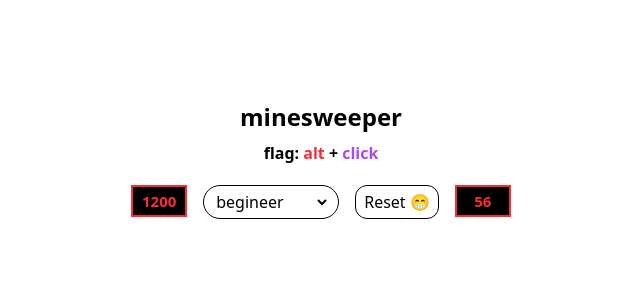
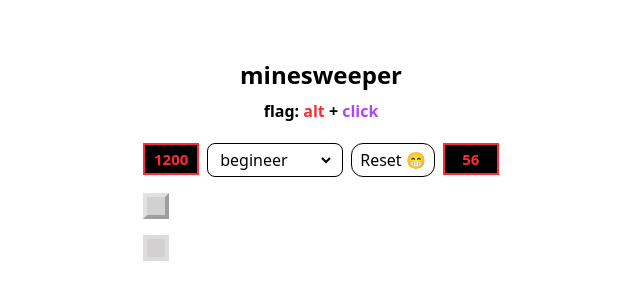
Before and after one commit to 4ssh1/mine-sweeper, a React (Vite) app: page / in a window 1280 px wide. Shown: the part 240-540 px from the top of the page, without its empty margins (319-959 px from the left). Built offline with nearby package versions, Linux system fonts and the light colour scheme.

Commit message:
added style for empty and closed cell

```diff
--- a/src/App.tsx
+++ b/src/App.tsx
@@ -1,10 +1,18 @@
+import  ClosedCell from "./components/header/grid/ClosedCell"
+import EmptyCell from "./components/header/grid/EmptyCell"
 import Info from "./components/header/Info"
 
 function App() {
 
   return (
     <>
-      <Info />
+      <div className="flex h-screen justify-center items-center">
+        <div>
+          <Info />
+          <ClosedCell />
+          <EmptyCell />
+        </div>
+      </div>
     </>
   )
 }
--- a/src/components/header/Info.tsx
+++ b/src/components/header/Info.tsx
@@ -11,7 +11,7 @@ function RedBox({content}:{content: string | number}){
 function SelectBox(){
   const options = ["begineer", "intermediate", "expert"]
   return(
-    <div className="border-[1px] rounded-full text-center py-1 px-2">
+    <div className="border-[1px] rounded-lg text-center py-1 px-2">
       <select name="" id="" className="outline-none border-0">
         {options.map(option=>(
           <option value={option}>{option}</option>
@@ -33,14 +33,13 @@ function Info() {
     }, 900)
   }
   return (
-    <div className="flex justify-center items-center h-screen">
       <div>
         <div className="pb-5">
           <h2 className="font-bold text-2xl pb-2 text-center">minesweeper</h2>
           <p className="font-semibold text-center">flag: <span className="text-red-500">alt</span> +
           <span className="text-purple-500"> click</span> </p>
         </div>
-        <div className="flex gap-4">
+        <div className="flex gap-2">
           <RedBox content={1200}/>
           <SelectBox />
           <button className="border-[1px] rounded-xl py-1 px-2 hover:opacity-80 ease-out" type="button">
@@ -49,7 +48,6 @@ function Info() {
           <RedBox content={56}/>
         </div>
       </div>
-    </div>
   )
 }
 
--- /dev/null
+++ b/src/components/header/grid/ClosedCell.tsx
@@ -0,0 +1,11 @@
+
+function ClosedCell() {
+  return (
+    <div className="flex items-center justify-center cursor-pointer size-[2vw] bg-[#d1d1d1]
+     border-[0.6vh] border-transparent backdrop-blur-sm border-t-[#e2e0e0]
+     border-r-[#9e9e9e] border-b-[#9e9e9e] border-l-[#e2e0e0] mt-4 hover:brightness-110">
+    </div>
+  )
+}
+
+export default ClosedCell
--- /dev/null
+++ b/src/components/header/grid/EmptyCell.tsx
@@ -0,0 +1,10 @@
+
+function EmptyCell() {
+  return (
+    <div className="flex items-center justify-center cursor-default size-[2vw] bg-[#d2d0d0]
+     border-[0.6vh]  backdrop-blur-sm border-[#dddddd] mt-4">
+    </div>
+  )
+}
+
+export default EmptyCell
--- /dev/null
+++ b/src/components/header/grid/Grid.tsx
@@ -0,0 +1,16 @@
+import type { CellType } from "../../../helpers/Board";
+import ClosedCell from "./ClosedCell";
+import EmptyCell from "./EmptyCell";
+
+function Grid({ children }: { children: CellType }) {
+  switch (children) {
+    case 0:
+        return <EmptyCell />
+    case 10:
+      return <ClosedCell />;
+    default:
+      return <ClosedCell />;
+  }
+}
+
+export default Grid
--- a/src/helpers/Board.tsx
+++ b/src/helpers/Board.tsx
@@ -1,10 +1,10 @@
 import { incrementNeighbours } from "./CellManipulation"
 
-export type Cell = 0 | 1 | 2 | 3 | 4 | 5 | 6 | 7 | 8 | 9 | 10 | 11 | 12
-export type Field = Cell [][]
-export type Coord = [number, number]
+export type CellType = 0 | 1 | 2 | 3 | 4 | 5 | 6 | 7 | 8 | 9 | 10 | 11 | 12
+export type FieldType = CellType [][]
+export type CoordType = [number, number]
 
-export const CellState: Record<string, Cell> = {
+export const CellState: Record<string, CellType> = {
     empty: 0,
     bomb: 9,
     hidden: 10,
@@ -13,7 +13,7 @@ export const CellState: Record<string, Cell> = {
 }
 
 // export const emptyFieldGenerator = (size: number, state: Cell = CellState.empty): Field => [[]]
-export const emptyFieldGenerator = (size: number, state: Cell = CellState.empty): Field =>
+export const emptyFieldGenerator = (size: number, state: CellType = CellState.empty): FieldType =>
   Array.from( { length: size }, () => Array.from({ length: size }, () => state) )
 
   /**
@@ -27,7 +27,7 @@ export const emptyFieldGenerator = (size: number, state: Cell = CellState.empty)
      ]
    */
 
-export const fieldGenerator = (size: number, probability: number): Field =>{
+export const fieldGenerator = (size: number, probability: number): FieldType =>{
     if(probability < 0 || probability > 1){
         throw new Error("Probability must be between 0 and 1")
     }
@@ -35,7 +35,7 @@ export const fieldGenerator = (size: number, probability: number): Field =>{
     let noBombCell = size * size
     let bombCells = noBombCell * probability
 
-    const result: Field = emptyFieldGenerator(size)
+    const result: FieldType = emptyFieldGenerator(size)
 
     for(let y = 0; y < size; y++){
       for(let x = 0; x < size; x++){
--- a/src/helpers/CellManipulation.tsx
+++ b/src/helpers/CellManipulation.tsx
@@ -1,6 +1,6 @@
-import type { Field, Coord, Cell } from "./Board";
+import type { FieldType, CoordType, CellType } from "./Board";
 
-export const getNeighbours = ([y, x]: Coord) : Record<string, [number, number]>=>(
+export const getNeighbours = ([y, x]: CoordType) : Record<string, [number, number]>=>(
     {
         top: [y - 1, x],
         topRight: [y - 1, x + 1],
@@ -13,11 +13,11 @@ export const getNeighbours = ([y, x]: Coord) : Record<string, [number, number]>=
     }
 )
 
-export const isIteminField = ([y, x]: Coord, {length}: Field): boolean=>{
+export const isIteminField = ([y, x]: CoordType, {length}: FieldType): boolean=>{
     return x >= 0 && y>=0 && length - x > 0 && length - y > 0
 }
 
-export const incrementNeighbours = (coords: Coord, field: Field): Field=>{
+export const incrementNeighbours = (coords: CoordType, field: FieldType): FieldType=>{
     const neighbours = getNeighbours(coords)
 
     for(const neighbour of Object.values(neighbours)){
@@ -25,7 +25,7 @@ export const incrementNeighbours = (coords: Coord, field: Field): Field=>{
             const [y, x] = neighbour;
             const cell = field[y][x]
             if(cell  < 8) {
-                field[y][x] = (cell + 1) as Cell
+                field[y][x] = (cell + 1) as CellType
             }
         }
     }
```
Also changed, not shown: 1 other file (tests, documents, lock files or other folders).
